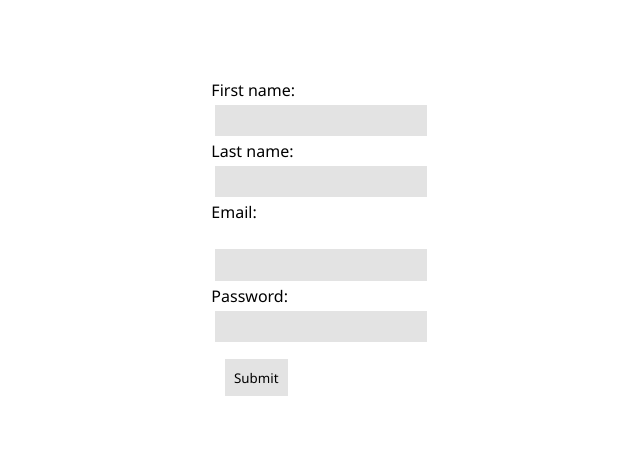
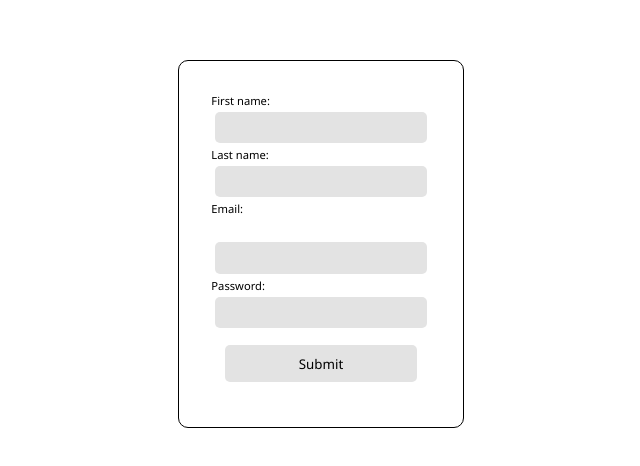
Before and after one commit to yashcrest/recaptcha-sandbox, a plain HTML site: page recaptcha_test.html in a window 1280 px wide. Shown: the part 156-622 px from the top of the page, without its empty margins (319-959 px from the left). Drawn offline with Linux system fonts and the light colour scheme.

Commit message:
adding some styling to form

```diff
--- a/recaptcha_test.html
+++ b/recaptcha_test.html
@@ -7,6 +7,7 @@
     <link rel="stylesheet" href="style.css">
 </head>
 <body>
+    <div class="form-container">
         <form action="http://localhost:3000/submit-form" method="POST" id="form">
             <label for="fname">First name:</label>
             <input type="text" id="fname" name="fname">
@@ -19,6 +20,7 @@
             <div id="recaptcha"></div>
             <input type="submit" value="Submit" style="margin: 1em;" class="submit-btn">
         </form>
+    </div>
     <script src="https://www.google.com/recaptcha/api.js?onload=onloadCallBack&render=explicit" async defer></script>
     <!-- form & reCaptcha validation -->
     <script type="text/javascript" async defer>
--- a/style.css
+++ b/style.css
@@ -13,10 +13,16 @@ body {
     height: 100vh;
 }
 
+.form-container {
+    border: solid 1px black;
+    padding: 2em;
+    border-radius: 10px;
+}
+
 form {
     display: flex;
     flex-direction: column ;
-    align-items: flex-start;
+    /* align-items: flex-start; */
 }
 
 
@@ -26,6 +32,11 @@ form > input {
     background-color: #e3e3e3;
     border: none;
     outline: none;
+    border-radius: 5px;
+}
+
+form > label {
+    font-size: 0.7em;
 }
 
 .submit-btn {
```
Lines whose indentation alone changed are shown as unchanged.
